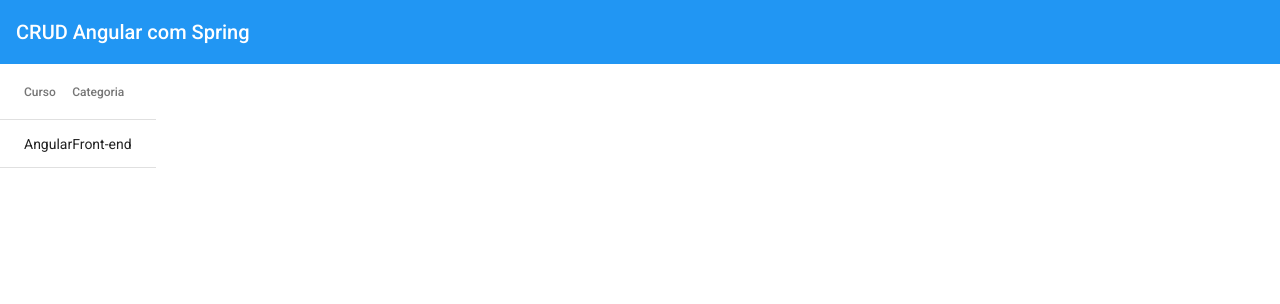
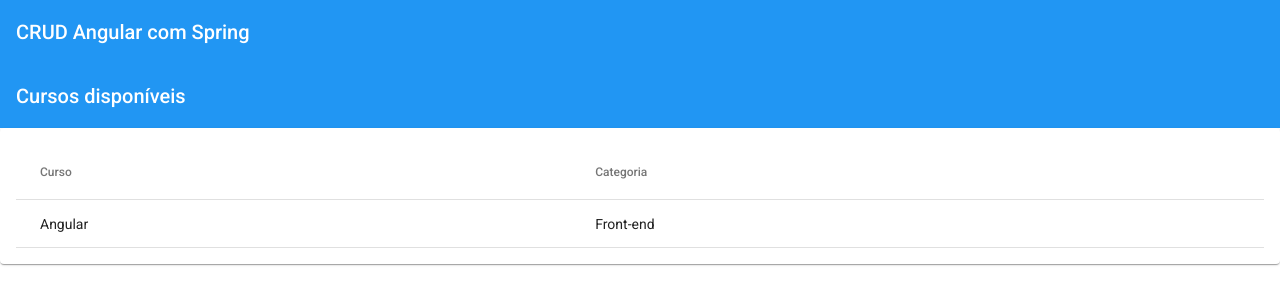
Before and after one commit to Daniel-Fonseca-da-Silva/CRUD-Angular-Spring, an Angular app: page /courses in a window 1280 px wide. Shown: the top 304 px of the page. Built offline with nearby package versions, Linux system fonts and the light colour scheme.

Commit message:
CRUD Angular + Spring | 07 - CSS do Material Table e Criando um Módulo App Material

```diff
--- a/src/app/courses/courses.module.ts
+++ b/src/app/courses/courses.module.ts
@@ -1,7 +1,7 @@
 import { CommonModule } from '@angular/common';
 import { NgModule } from '@angular/core';
-import { MatTableModule } from '@angular/material/table';
 
+import { AppMaterialModule } from '../shared/app-material/app-material.module';
 import { CoursesRoutingModule } from './courses-routing.module';
 import { CoursesComponent } from './courses/courses.component';
 
@@ -12,7 +12,7 @@ import { CoursesComponent } from './courses/courses.component';
   imports: [
     CommonModule,
     CoursesRoutingModule,
-    MatTableModule
+    AppMaterialModule
   ]
 })
 export class CoursesModule { }
--- a/src/app/courses/courses/courses.component.html
+++ b/src/app/courses/courses/courses.component.html
@@ -1,3 +1,7 @@
+<mat-toolbar color="primary">
+  <span>Cursos disponíveis</span>
+</mat-toolbar>
+<mat-card>
   <table mat-table [dataSource]="courses">
 
     <!--- Note that these columns can be defined in any order.
@@ -19,3 +23,4 @@
     <tr mat-row *matRowDef="let row; columns: displayedColumns;"></tr>
 
   </table>
+</mat-card>
--- a/src/app/courses/courses/courses.component.scss
+++ b/src/app/courses/courses/courses.component.scss
@@ -0,0 +1,3 @@
+table {
+  width: 100%;
+}
```
Also changed, not shown: src/app/shared/app-material/app-material.module.ts (added, +13 -0 lines). Lines whose indentation alone changed are shown as unchanged.
